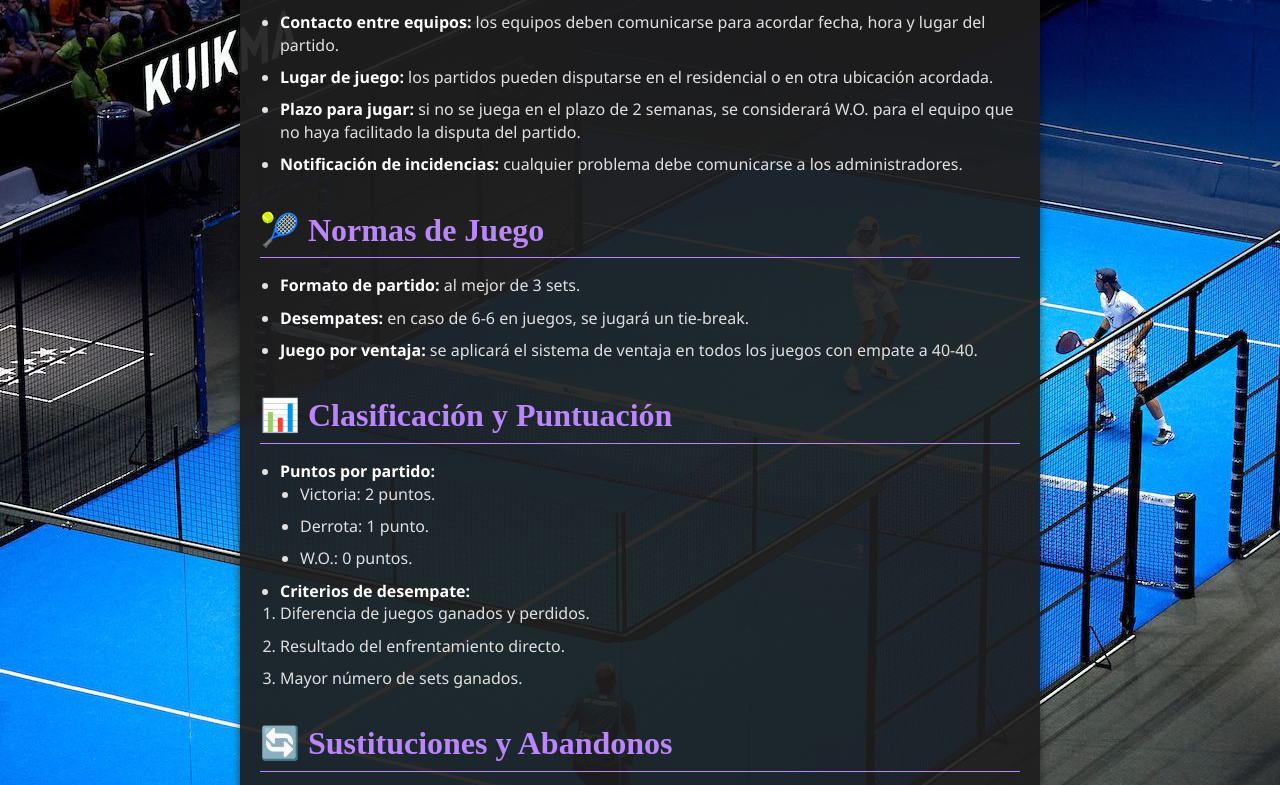
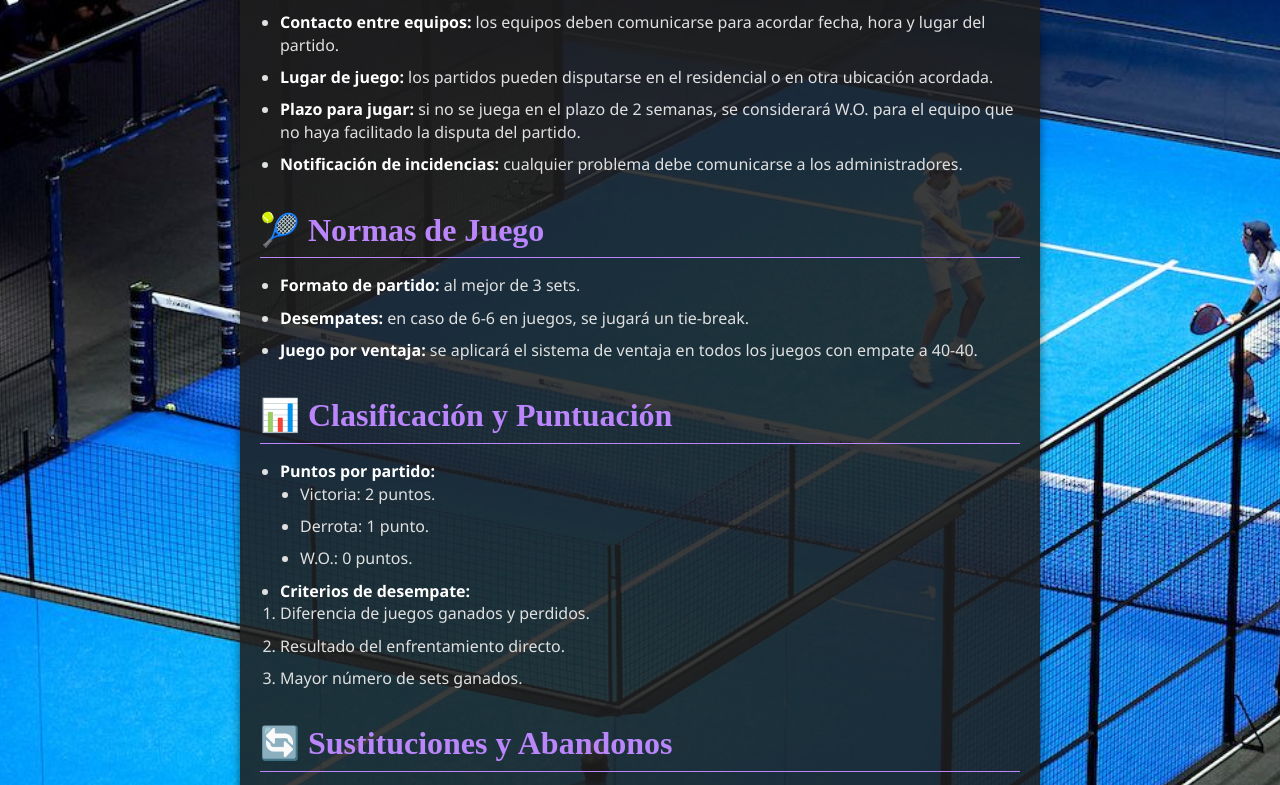
Before and after one commit to PadelMistral/padeluminatis, a plain HTML site: page reglas.html in a window 1280 px wide. Shown: the part 646-1431 px from the top of the page. Drawn offline with Linux system fonts and the light colour scheme.

Commit message:
Update reglas.html

```diff
--- a/reglas.html
+++ b/reglas.html
@@ -9,7 +9,7 @@
     <style>
         body {
             font-family: 'Segoe UI', Tahoma, Geneva, Verdana, sans-serif;
-            background: url(./imagenes/credit-premier-padel-29.jpeg) no-repeat center center fixed;
+            background: url(./imagenes/credit-premier-padel-29.jpeg) bottom/cover no-repeat;
             color: #E0E0E0;
             margin: 0;
             padding: 0;
@@ -30,7 +30,7 @@
             max-width: 800px;
             margin: 5px auto;
             padding: 20px;
-            background-color: #1e1e1eee;
+            background-color: #1e1e1ede;
             border-radius: 10px;
             box-shadow: 0 0 10px rgba(0,0,0,0.5);
         }
```
